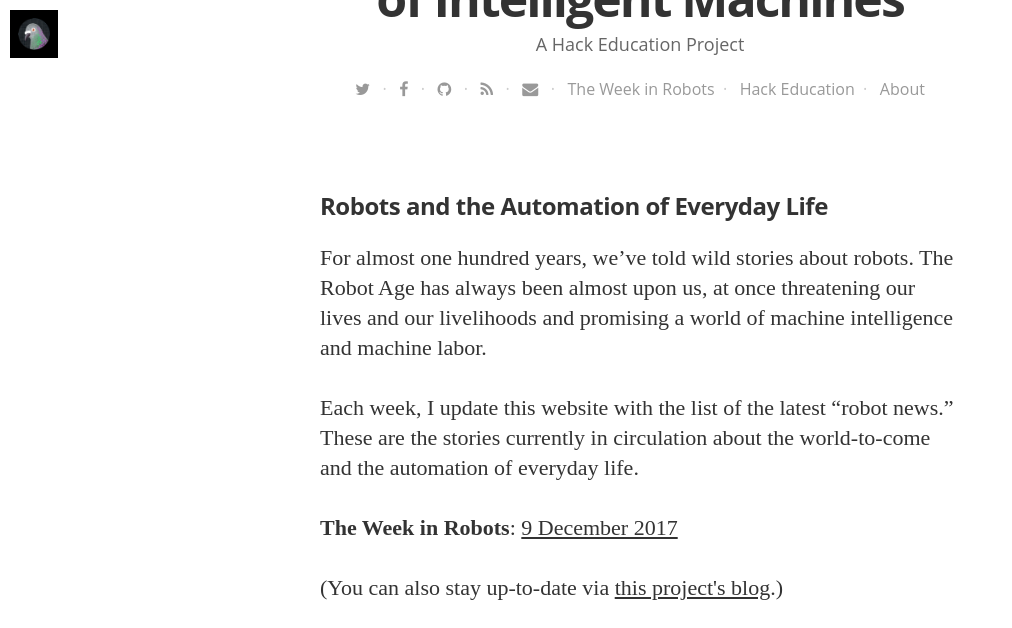
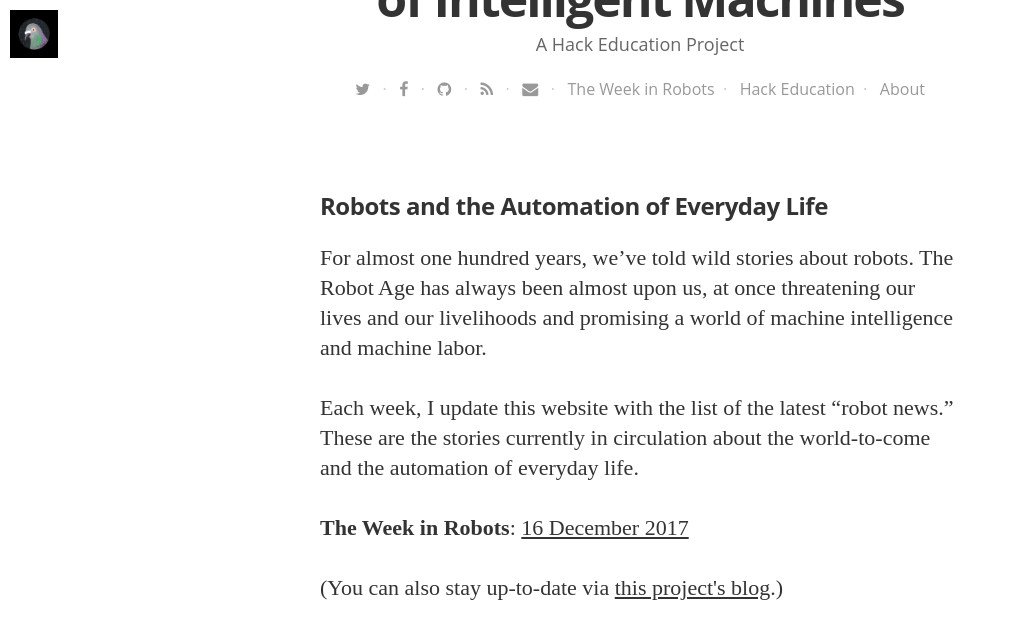
Before and after one commit to HackEducation/robot-news, a Jekyll site: the page built from index.html, in a window 1280 px wide and 900 px high, scrolled down 611 px. Shown: the top 628 px of the window, without its empty margins (0-1012 px from the left). Built offline with Jekyll 4.4.1, drawn with Linux system fonts in a browser that asks for light colours; nearby versions of some CDN libraries; some web fonts are replaced.

Commit message:
update index.html

```diff
--- a/index.html
+++ b/index.html
@@ -8,7 +8,7 @@ layout: default
 
 <p>Each week, I update this website with the list of the latest &#8220;robot news.&#8221; These are the stories currently in circulation about the world-to-come and the automation of everyday life.</p>
 
-<p><strong>The Week in Robots</strong>: <a href="http://robots.hackeducation.com/2017/12/09/week-in-robots">9 December 2017</a></p>
+<p><strong>The Week in Robots</strong>: <a href="http://robots.hackeducation.com/2017/12/16/week-in-robots">16 December 2017</a></p>
 
 <p>(You can also stay up-to-date via <a href="http://robots.hackeducation.com/blog/">this project's blog</a>.)</p>
 
```
